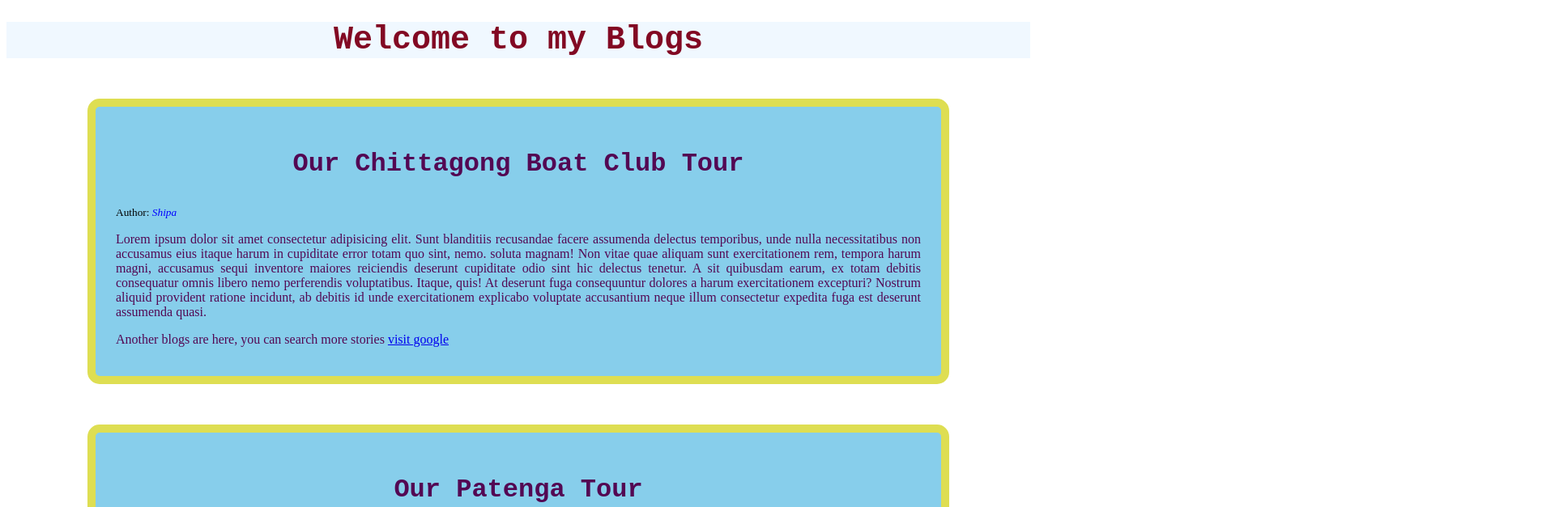
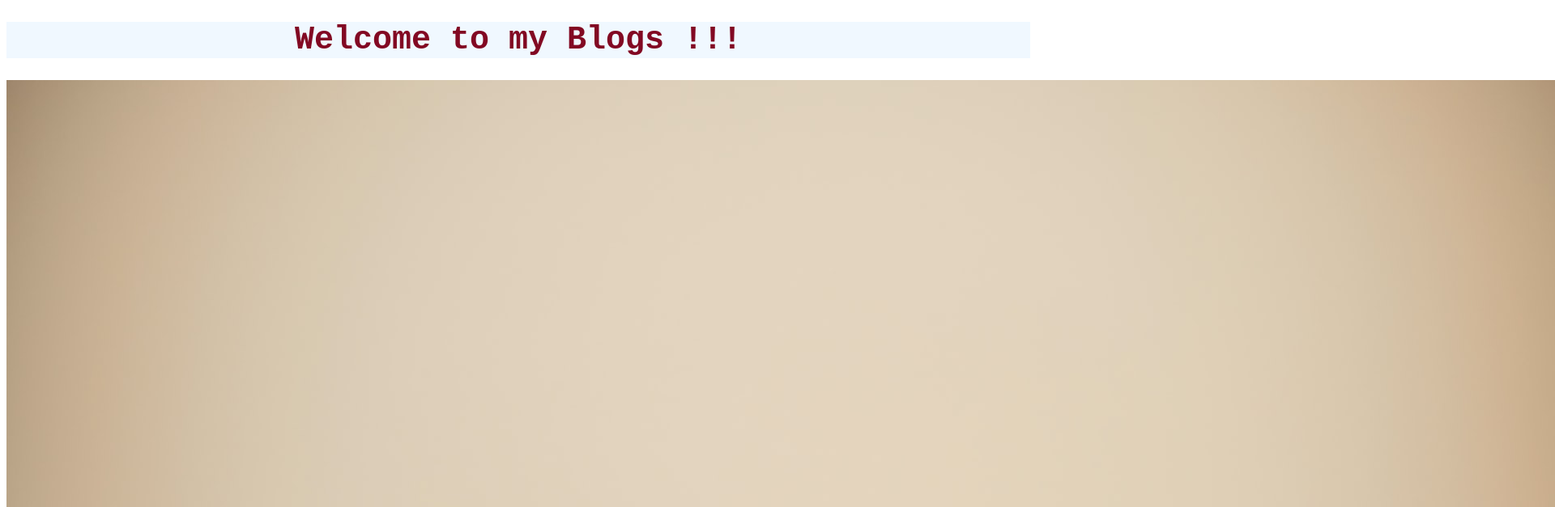
Before and after one commit to Shimu21/chittagong-tour-blogs, a plain HTML site: page index.html in a window 1280 px wide. Shown: the top 627 px of the page at 81% size, 1920 px wide, since content can reach past the window. Drawn offline with Linux system fonts and the light colour scheme.

Commit message:
image added

```diff
--- a/index.html
+++ b/index.html
@@ -13,7 +13,9 @@
 
 <body>
     <div class="blog">
-        <h1>Welcome to my Blogs</h1>
+        <h1>Welcome to my Blogs !!!</h1>
+
+        <img src="car.jpg" alt="">
 
         <div class="blogs-1">
             <h3 class="blog-title">Our Chittagong Boat Club Tour</h3>
```
Also changed, not shown: car.jpg (added), food1.jpg (added), food2.jpg (added).
